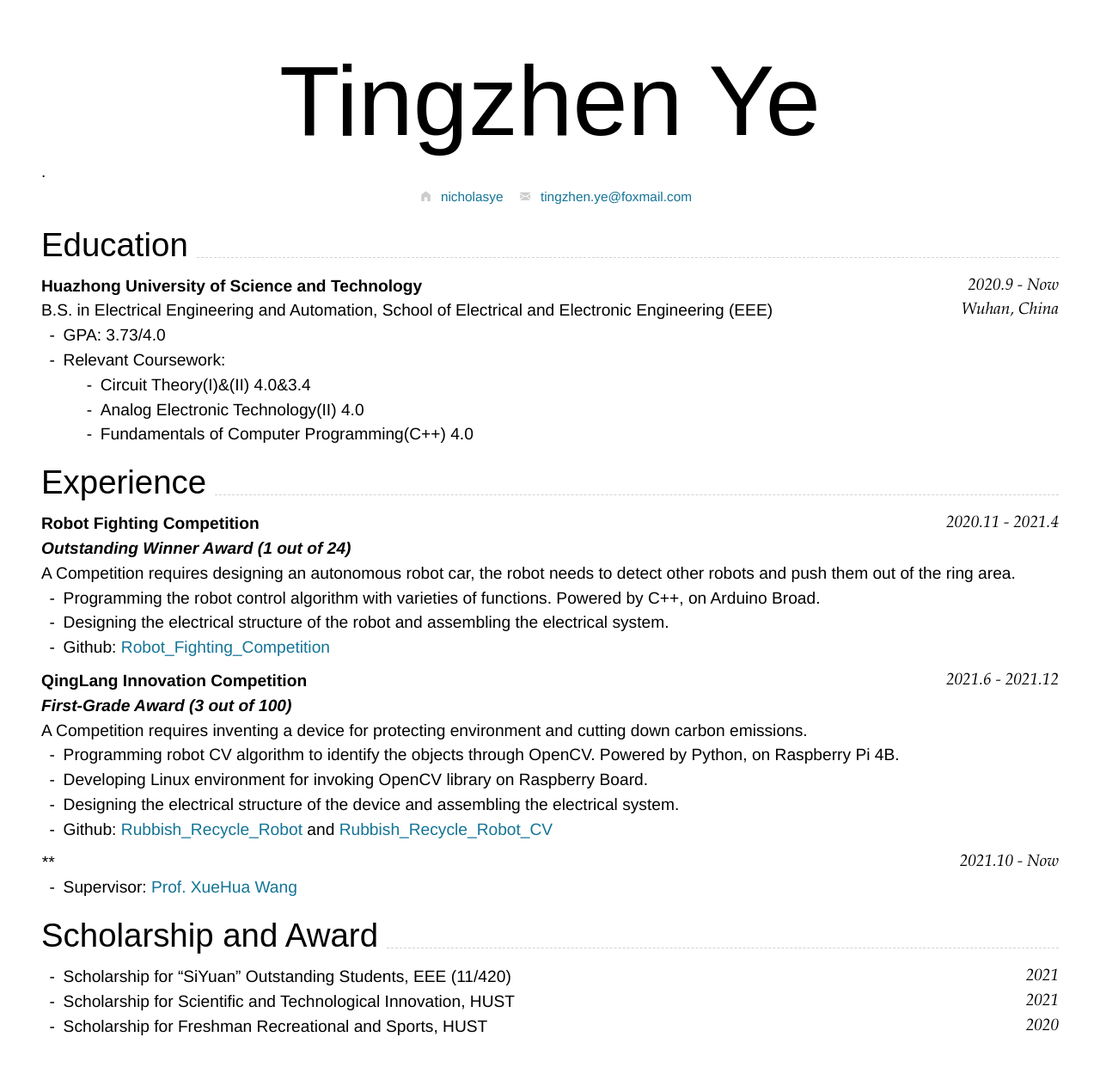
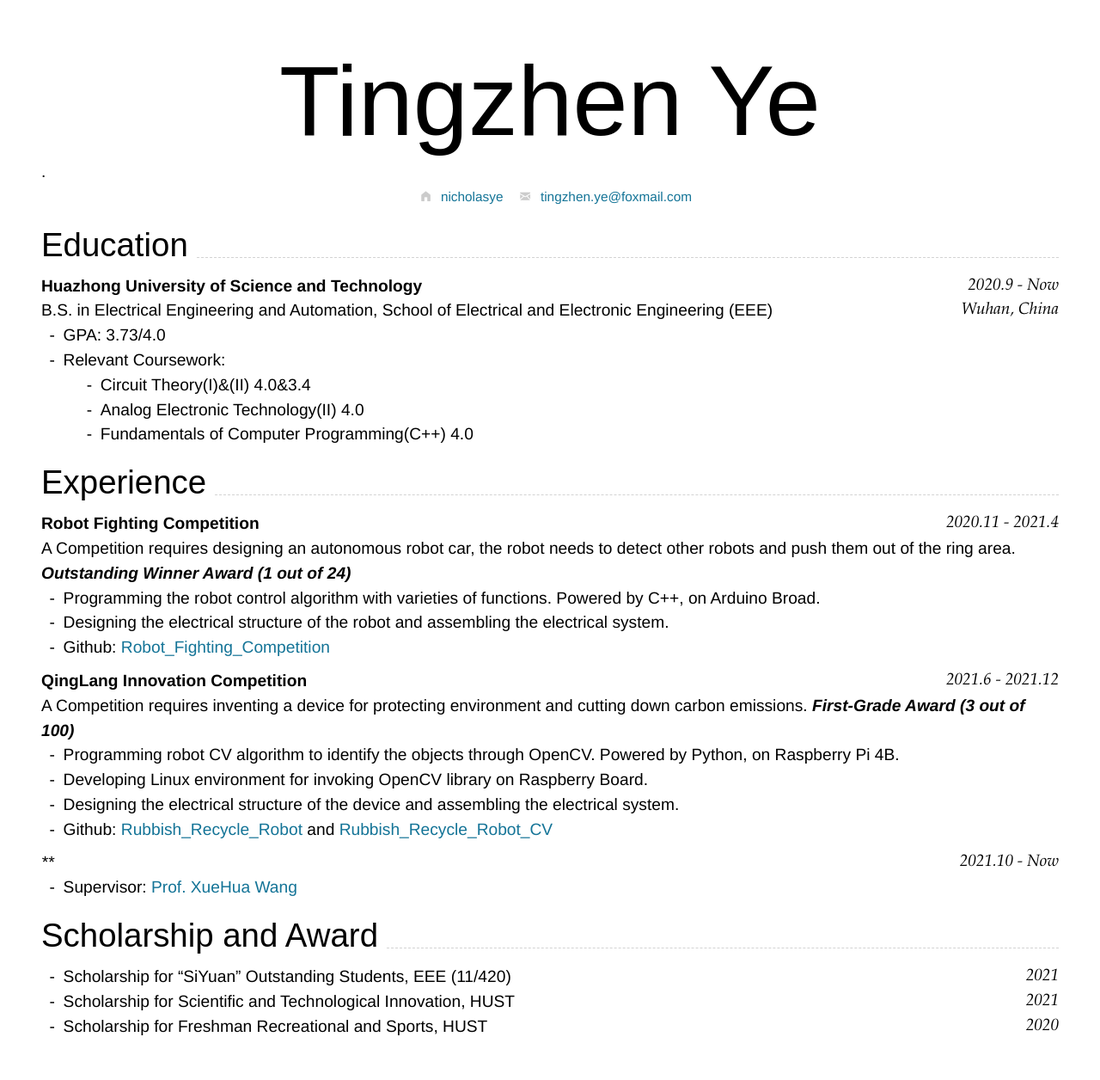
Before and after one commit to NicholasYe/NicholasYe_CV, a Jekyll site: the page built from index.md, in a window 1280 px wide. Shown: the whole page at 86% size. Built offline with Jekyll 4.4.1, drawn with Linux system fonts in a browser that asks for light colours; nearby versions of some CDN libraries.

```diff
--- a/index.md
+++ b/index.md
@@ -43,15 +43,15 @@ B.S. in Electrical Engineering and Automation, School of Electrical and Electron
 ## Experience
 
 ### **Robot Fighting Competition** `2020.11 - 2021.4`
+A Competition requires designing an autonomous robot car, the robot needs to detect other robots and push them out of the ring area.
 _**Outstanding Winner Award (1 out of 24)**_<br>
-A Competition requires designing an autonomous robot car, the robot needs to detect other robots and push them out of the ring area.
 - Programming the robot control algorithm with varieties of functions. Powered by C++, on Arduino Broad.
 - Designing the electrical structure of the robot and assembling the electrical system.
 - Github: [Robot_Fighting_Competition](https://github.com/NicholasYe/Robot_Fighting_Competition)
 
 ### **QingLang Innovation Competition** `2021.6 - 2021.12`
+A Competition requires inventing a device for protecting environment and cutting down carbon emissions.
 _**First-Grade Award (3 out of 100)**_<br>
-A Competition requires inventing a device for protecting environment and cutting down carbon emissions.
 - Programming robot CV algorithm to identify the objects through OpenCV. Powered by Python, on Raspberry Pi 4B.
 - Developing Linux environment for invoking OpenCV library on Raspberry Board.
 - Designing the electrical structure of the device and assembling the electrical system.
```
